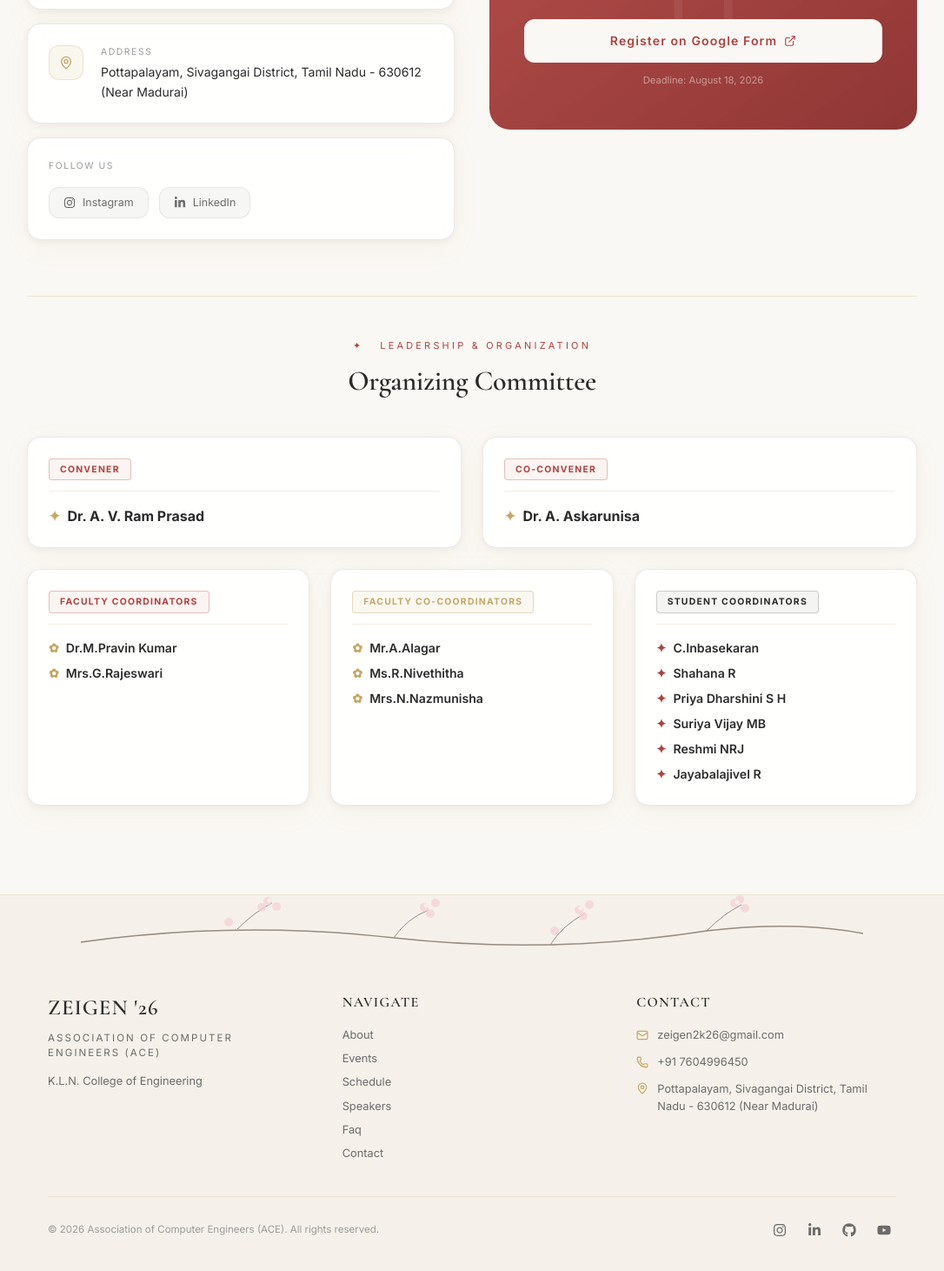
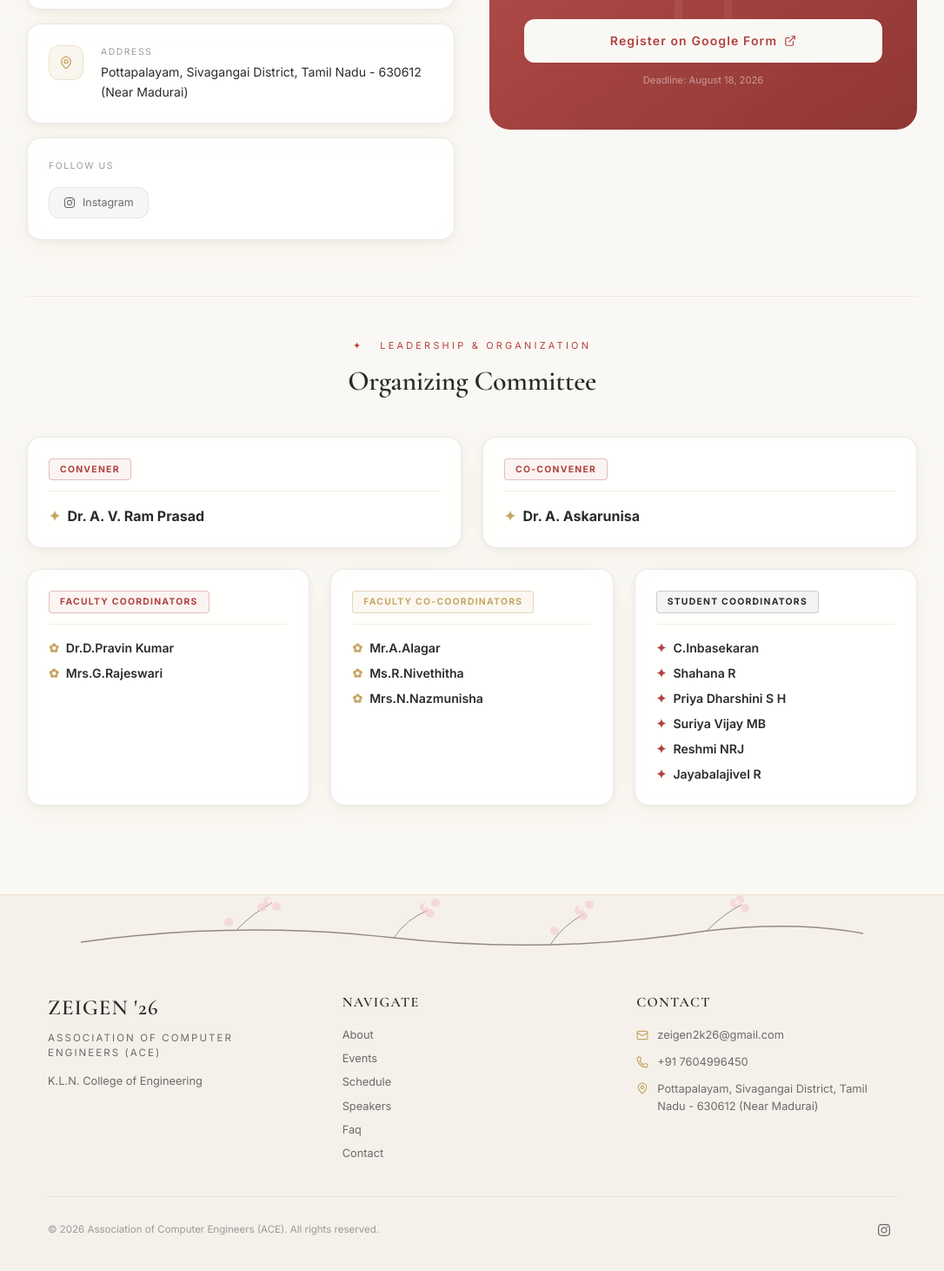
Before and after one commit to zeigen2k26-crypto/Zeigen, a Next.js app: page / in a window 1280 px wide. Shown: the part 7073-8534 px from the top of the page at 87% size, without its empty margins (97-1183 px from the left). Built offline with nearby package versions, Linux system fonts and the light colour scheme.

Commit message:
updated staff name

```diff
--- a/components/Footer.tsx
+++ b/components/Footer.tsx
@@ -2,14 +2,11 @@
 
 import React from "react";
 import { Mail, Phone, MapPin } from "lucide-react";
-import { FaInstagram, FaLinkedinIn, FaGithub, FaYoutube } from "react-icons/fa";
+import { FaInstagram } from "react-icons/fa";
 import { SYMPOSIUM_CONFIG } from "@/constants/config";
 
 const SOCIALS = [
   { href: SYMPOSIUM_CONFIG.socials.instagram, icon: FaInstagram, label: "Instagram" },
-  { href: SYMPOSIUM_CONFIG.socials.linkedin,  icon: FaLinkedinIn, label: "LinkedIn" },
-  { href: SYMPOSIUM_CONFIG.socials.github,    icon: FaGithub,    label: "GitHub" },
-  { href: SYMPOSIUM_CONFIG.socials.youtube,   icon: FaYoutube,   label: "YouTube" },
 ];
 
 // Cherry blossom branch SVG divider
--- a/components/sections/ContactSection.tsx
+++ b/components/sections/ContactSection.tsx
@@ -3,7 +3,7 @@
 import React from "react";
 import { motion } from "framer-motion";
 import { Mail, Phone, MapPin, ExternalLink } from "lucide-react";
-import { FaInstagram, FaLinkedinIn } from "react-icons/fa";
+import { FaInstagram } from "react-icons/fa";
 import { SYMPOSIUM_CONFIG } from "@/constants/config";
 import { triggerSamuraiCutAnimation, handleRegisterClick } from "@/utils/samuraiAnimation";
 
@@ -108,7 +108,6 @@ export default function ContactSection() {
               <div className="flex gap-3">
                 {[
                   { href: SYMPOSIUM_CONFIG.socials.instagram, icon: FaInstagram, label: "Instagram" },
-                  { href: SYMPOSIUM_CONFIG.socials.linkedin,  icon: FaLinkedinIn,  label: "LinkedIn" },
                 ].map(({ href, icon: Icon, label }) => (
                   <a
                     key={label}
--- a/constants/config.ts
+++ b/constants/config.ts
@@ -20,7 +20,7 @@ export const SYMPOSIUM_CONFIG = {
   coordinators: {
     convener: "Dr. A. V. Ram Prasad",
     coConvener: "Dr. A. Askarunisa",
-    faculty: ["Dr.M.Pravin Kumar", "Mrs.G.Rajeswari"],
+    faculty: ["Dr.D.Pravin Kumar", "Mrs.G.Rajeswari"],
     facultyCo: ["Mr.A.Alagar", "Ms.R.Nivethitha", "Mrs.N.Nazmunisha"],
     student: ["C.Inbasekaran", "Shahana R", "Priya Dharshini S H", "Suriya Vijay MB", "Reshmi NRJ", "Jayabalajivel R"]
   },
```
